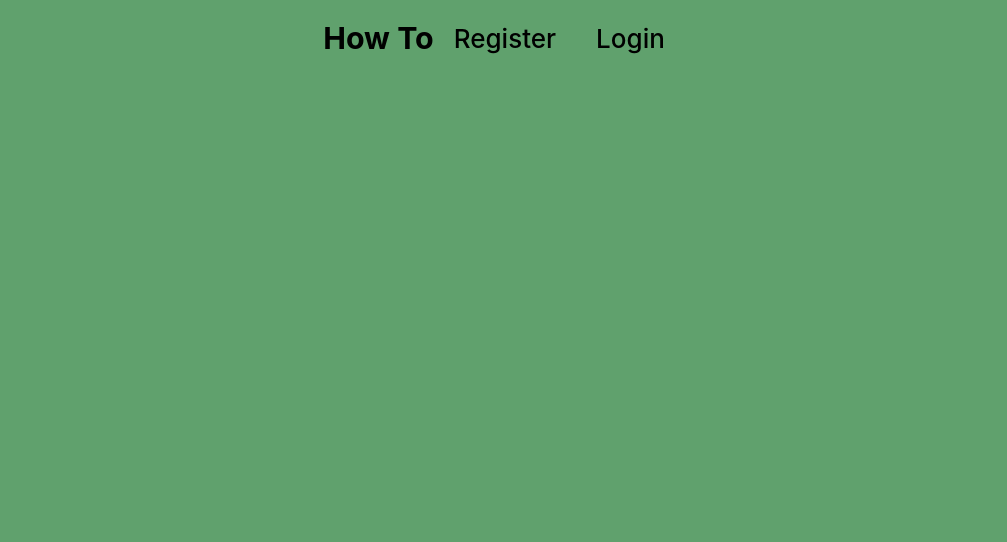
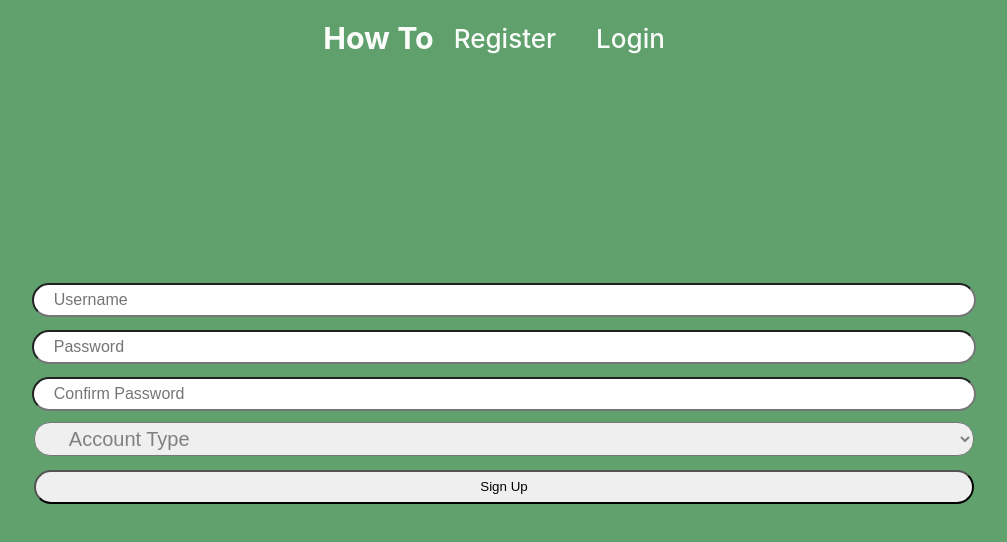
Before and after one commit to bw-how-to/how-to-FE, a React (Create React App) app in the folder how-to/: page /register in a window 1280 px wide. Shown: the top 542 px of the page, without its empty margins (136-1143 px from the left). Built offline with nearby package versions, Linux system fonts and the light colour scheme.

Commit message:
Styled login page

```diff
--- a/how-to/src/App.css
+++ b/how-to/src/App.css
@@ -7,4 +7,5 @@
   align-items: center;
   font-size: calc(10px + 2vmin);
   flex-wrap: wrap;
+  color: white;
 }
--- a/how-to/src/components/Login/Login.js
+++ b/how-to/src/components/Login/Login.js
@@ -1,5 +1,6 @@
 import React from 'react'
 import { withRouter, Redirect } from 'react-router-dom'
+import './Login.scss'
 
 class Login extends React.Component {
     constructor(props) {
--- /dev/null
+++ b/how-to/src/components/Login/Login.scss
@@ -0,0 +1,40 @@
+.signUpForm {
+    position: absolute;
+    top: 35%;
+    display: flex;
+    flex-wrap: wrap;
+    flex-direction: column;
+    justify-content: center;
+    align-content: center;
+    align-items: center;
+    width: 80%;
+
+    input {
+        font-size: 16px;
+        width: 90%;
+        height: 30px;
+        margin-bottom: 10px;
+        border-radius: 20px;
+        padding: 0 20px;
+
+    }
+
+    button {
+        height: 34px;
+        width: calc(90% + 40px);
+        margin-bottom: 10px;
+        border-radius: 20px;
+    }
+
+    select {
+        // appearance: none;
+        color: gray;
+        text-indent: 10px;
+        padding: 0 20px;
+        margin-bottom: 10px;
+        width: calc(90% + 40px);
+        height: 34px;
+        border-radius: 16px;
+        font-size: 20px;
+    }
+}
--- a/how-to/src/components/Login/SignUp.js
+++ b/how-to/src/components/Login/SignUp.js
@@ -1,5 +1,6 @@
 import React from 'react'
 import { Redirect } from 'react-router-dom'
+import './Login.scss'
 
 export default class SignUp extends React.Component {
     constructor(props) {
@@ -68,8 +69,8 @@ export default class SignUp extends React.Component {
                             value={this.state.confirmPassword}
                             required
                         />
-                        <select name='type' defaultValue={''} onChange={this.handleChanges}>
-                            <option disabled value=''>-</option>
+                        <select name='type' defaultValue={'Account Type'} onChange={this.handleChanges}>
+                            <option disabled value='Account Type'>Account Type</option>
                             <option value='creator'>Creator</option>
                             <option value='viewer'>Viewer</option>
                         </select>
--- a/how-to/src/components/Nav/Nav.scss
+++ b/how-to/src/components/Nav/Nav.scss
@@ -1,4 +1,5 @@
 .navContainer {
+    color: white;
     display: flex;
     flex-wrap: wrap;
     align-items: center;
@@ -7,7 +8,7 @@
     position: fixed;
     padding: 20px 10px;
     background-color: #60A16D;
-    // box-shadow: 0 4px 8px 0 rgba(0, 0, 0, 0.2), 0 6px 20px 0 rgba(0, 0, 0, 0.19);
+    opacity: 0.97;
 
     .navBar {
         display: flex;
@@ -20,7 +21,7 @@
 
     a {
         text-decoration: none;
-        color: black;
+        color: white;
         font-weight: 500;
         margin: 20px;
     }
```
